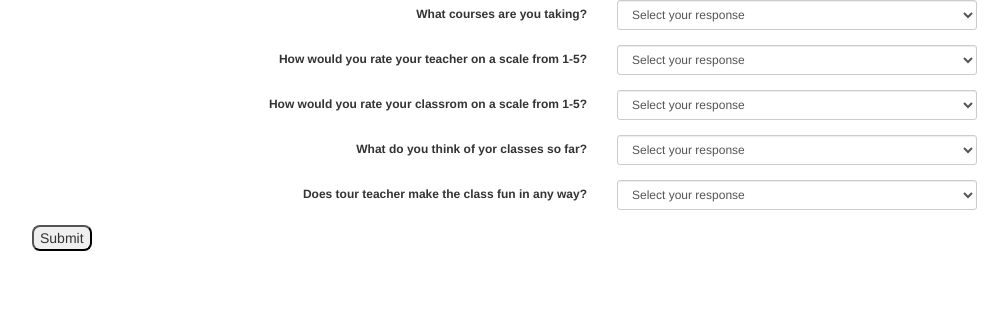
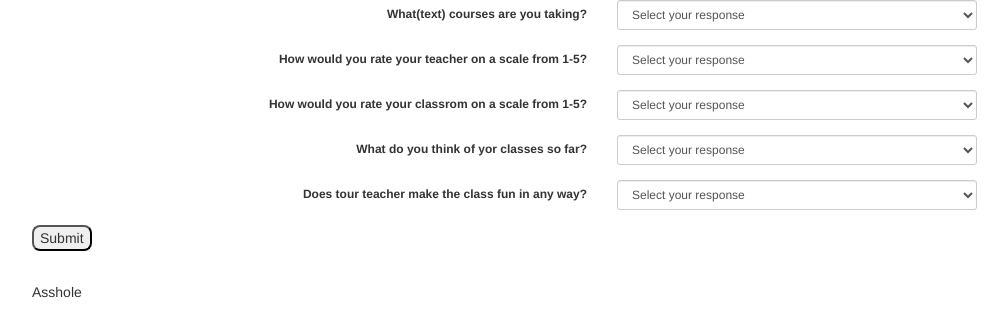
Before and after one commit to Blackwolf308/survey_project, a plain HTML site: page index.html in a window 1280 px wide. Shown: the whole page, without its empty margins (38-1046 px from the left). Drawn offline with nearby package versions, Linux system fonts and the light colour scheme; no server answers.

Commit message:
learning about git

```diff
--- a/index.html
+++ b/index.html
@@ -29,7 +29,7 @@
         <div class="container">
             <form class="form-horizontal" role="form">
                 <div class="form-group form-group-sm">
-                    <label class="col-sm-6 control-label" for="disabledSelect">What courses are you taking?</label>
+                    <label class="col-sm-6 control-label" for="disabledSelect">What(text) courses are you taking?</label>
                     <div class="col-sm-4">
                         <select class="form-control courses" id='disabledSelect'>
                             <option selected disabled>Select your response</option>
@@ -76,6 +76,7 @@
                 <div class='form-group form-group-sm'>
                     <div class='col-sm-2' id='result'></div>
                 </div>
+		<p>Asshole</p>
             </form>
         </div>
     </body>
```
